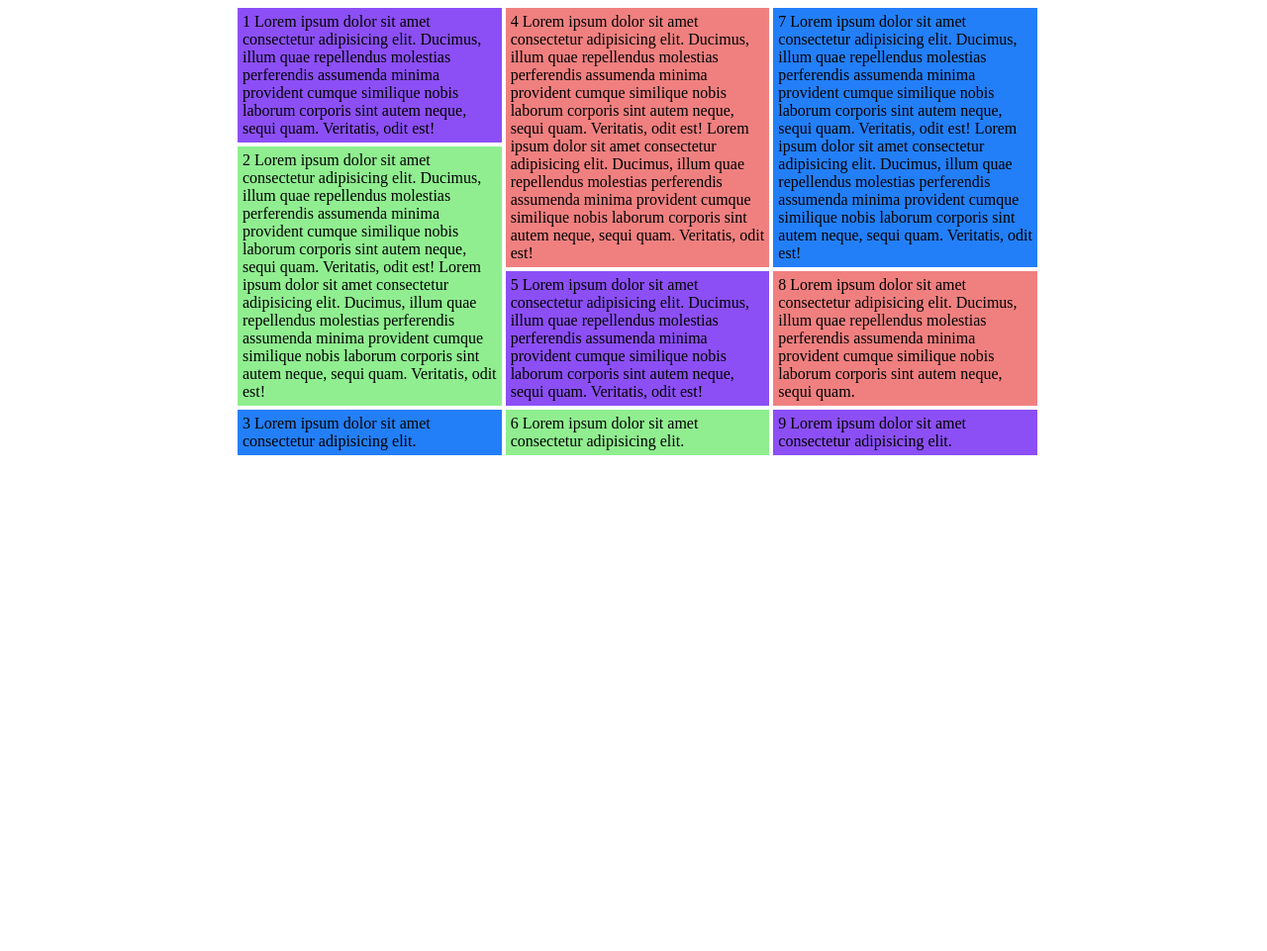
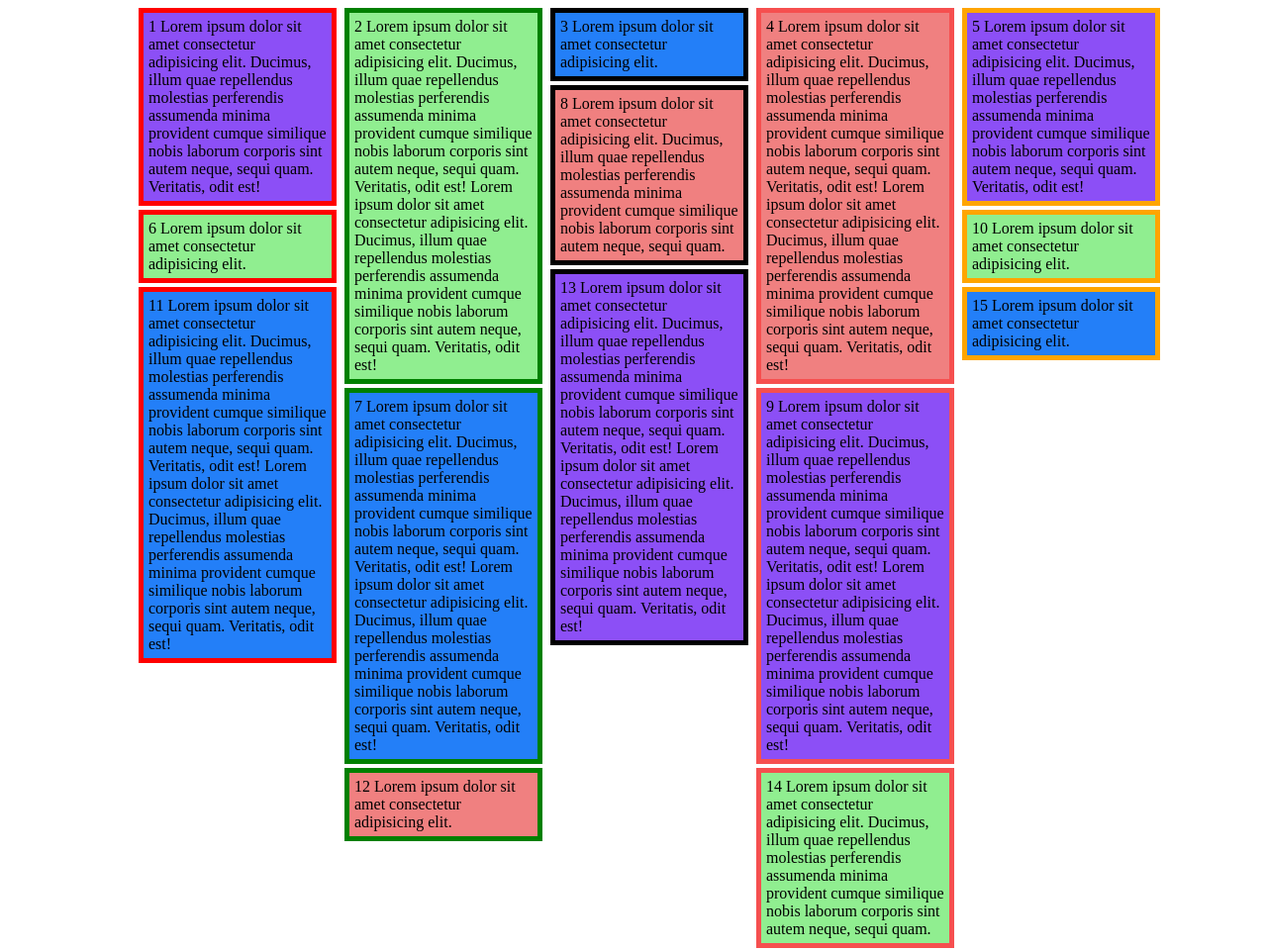
Before and after one commit to AlexLevchuk32/masonry-layout, a website built with Vite: page index.html in a window 1280 px wide. Shown: the whole page at 99% size. Before the commit the page ends 800 px from the top, so only its background shows below. Built offline with nearby package versions, Linux system fonts and the light colour scheme.

Commit message:
add masonry layout

```diff
--- a/index.html
+++ b/index.html
@@ -49,7 +49,48 @@
 				repellendus molestias perferendis assumenda minima provident cumque similique
 				nobis laborum corporis sint autem neque, sequi quam.
 			</div>
-			<div class="item">9 Lorem ipsum dolor sit amet consectetur adipisicing elit.</div>
+			<div class="item">
+				9 Lorem ipsum dolor sit amet consectetur adipisicing elit. Ducimus, illum quae
+				repellendus molestias perferendis assumenda minima provident cumque similique
+				nobis laborum corporis sint autem neque, sequi quam. Veritatis, odit est! Lorem
+				ipsum dolor sit amet consectetur adipisicing elit. Ducimus, illum quae
+				repellendus molestias perferendis assumenda minima provident cumque similique
+				nobis laborum corporis sint autem neque, sequi quam. Veritatis, odit est!
+			</div>
+			<div class="item">
+				10 Lorem ipsum dolor sit amet consectetur adipisicing elit.
+			</div>
+			<div class="item">
+				11 Lorem ipsum dolor sit amet consectetur adipisicing elit. Ducimus, illum quae
+				repellendus molestias perferendis assumenda minima provident cumque similique
+				nobis laborum corporis sint autem neque, sequi quam. Veritatis, odit est! Lorem
+				ipsum dolor sit amet consectetur adipisicing elit. Ducimus, illum quae
+				repellendus molestias perferendis assumenda minima provident cumque similique
+				nobis laborum corporis sint autem neque, sequi quam. Veritatis, odit est!
+			</div>
+			<div class="item">
+				12 Lorem ipsum dolor sit amet consectetur adipisicing elit.
+			</div>
+			<div class="item">
+				13 Lorem ipsum dolor sit amet consectetur adipisicing elit. Ducimus, illum quae
+				repellendus molestias perferendis assumenda minima provident cumque similique
+				nobis laborum corporis sint autem neque, sequi quam. Veritatis, odit est! Lorem
+				ipsum dolor sit amet consectetur adipisicing elit. Ducimus, illum quae
+				repellendus molestias perferendis assumenda minima provident cumque similique
+				nobis laborum corporis sint autem neque, sequi quam. Veritatis, odit est!
+			</div>
+			<div class="item">
+				14 Lorem ipsum dolor sit amet consectetur adipisicing elit. Ducimus, illum quae
+				repellendus molestias perferendis assumenda minima provident cumque similique
+				nobis laborum corporis sint autem neque, sequi quam.
+			</div>
+			<div class="item">
+				15 Lorem ipsum dolor sit amet consectetur adipisicing elit.
+			</div>
+			<div class="item break"></div>
+			<div class="item break"></div>
+			<div class="item break"></div>
+			<div class="item break"></div>
 		</div>
 		<script type="module" src="/src/main.js"></script>
 	</body>
--- a/src/style.css
+++ b/src/style.css
@@ -3,18 +3,68 @@
 }
 
 .items {
-	width: 800px;
+	width: 1000px;
 	margin: 0 auto;
 	display: flex;
 	flex-direction: column;
 	flex-wrap: wrap;
 	gap: 4px;
 	/* Обязательно задается фиксированная высота */
-	height: 500px;
+	height: 1000px;
 }
 
 .item {
-	width: calc(100% / 3);
+	width: calc(100% / 5);
+}
+
+/* .item:nth-child(3n + 1) {
+	order: 1;
+	border: 5px solid red;
+}
+.item:nth-child(3n + 2) {
+	order: 2;
+	border: 5px solid green;
+}
+.item:nth-child(3n) {
+	order: 3;
+	border: 5px solid orange;
+} */
+
+/* .items::before,
+.items::after {
+	content: '';
+	flex-basis: 100%;
+	width: 2px;
+	background-color: blue;
+	order: 2;
+} */
+
+.item:nth-child(5n + 1) {
+	order: 1;
+	border: 5px solid red;
+}
+.item:nth-child(5n + 2) {
+	order: 2;
+	border: 5px solid green;
+}
+.item:nth-child(5n + 3) {
+	order: 3;
+	border: 5px solid black;
+}
+.item:nth-child(5n + 4) {
+	order: 4;
+	border: 5px solid #f64f4f;
+}
+.item:nth-child(5n) {
+	order: 5;
+	border: 5px solid orange;
+}
+
+.item.break {
+	flex-basis: 100%;
+	width: 0;
+	padding: 0;
+	border: 0;
 }
 
 .item {
```
